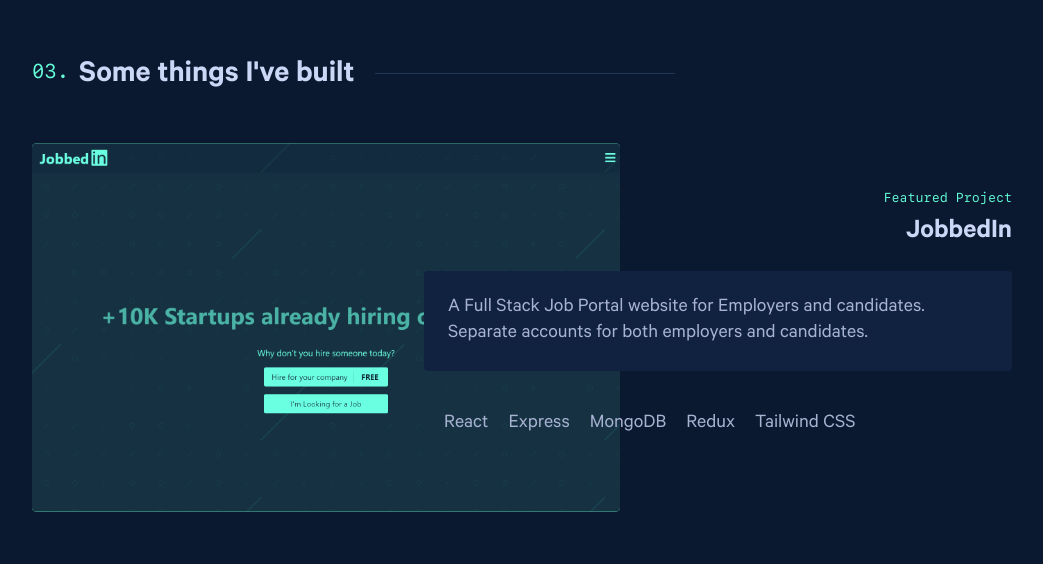
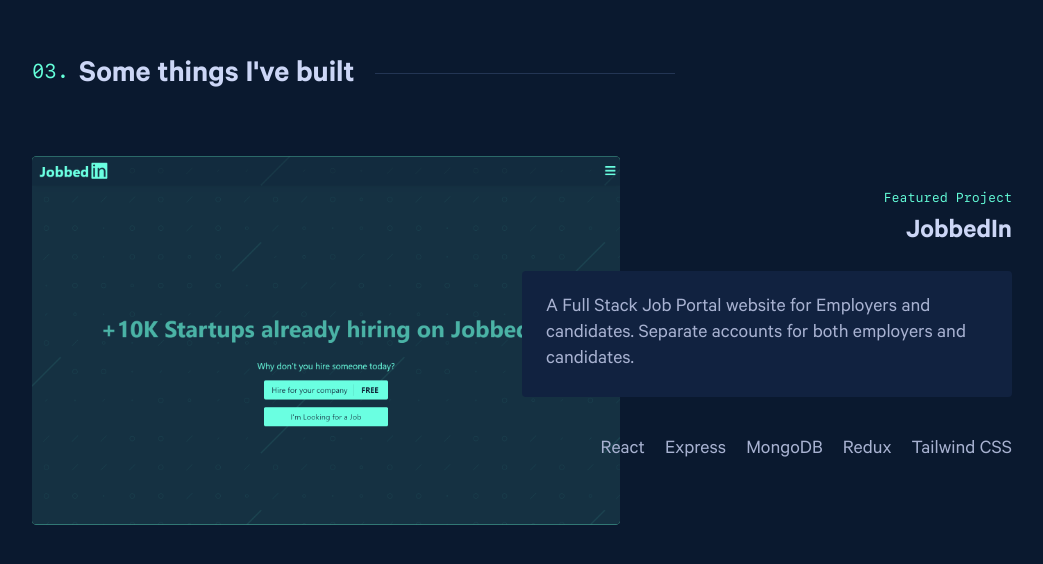
Before and after one commit to SciSaif/portfolio, a React (Create React App) app: page / in a window 1280 px wide. Shown: the part 2505-3069 px from the top of the page, without its empty margins (118-1161 px from the left). Built offline with nearby package versions, Linux system fonts and the light colour scheme; a web font is replaced by a local one.

Commit message:
minor bug

```diff
--- a/src/sections/Projects.jsx
+++ b/src/sections/Projects.jsx
@@ -38,7 +38,7 @@
 							</div>
 						</div>
 					</div>
-					<div className="max-w-[60%] flex flex-col items-end h-full ">
+					<div className="max-w-[70%] md:max-w-[60%] lg:max-w-[50%] flex flex-col items-end h-full ">
 						<div className="text-theme-green my-2 font-sfMonoRegular text-[13px]">Featured Project</div>
 						<h1 className="font-calibreSemiBold text-[28px] text-theme-gray-light mb-5">JobbedIn</h1>
 						<div className="relative w-full">
@@ -47,7 +47,7 @@
 							</div>
 						</div>
 						<div className=" relative w-full z-10 my-10">
-							<div className="flex flex-row flex-wrap w-[120%]    rounded text-theme-light-slate z-11">
+							<div className="flex flex-row flex-wrap justify-end   rounded text-theme-light-slate z-11">
 								<div className="ml-[20px] mb-[5px]">React</div>
 								<div className="ml-[20px] mb-[5px]">Express</div>
 								<div className="ml-[20px] mb-[5px]">MongoDB</div>
```
